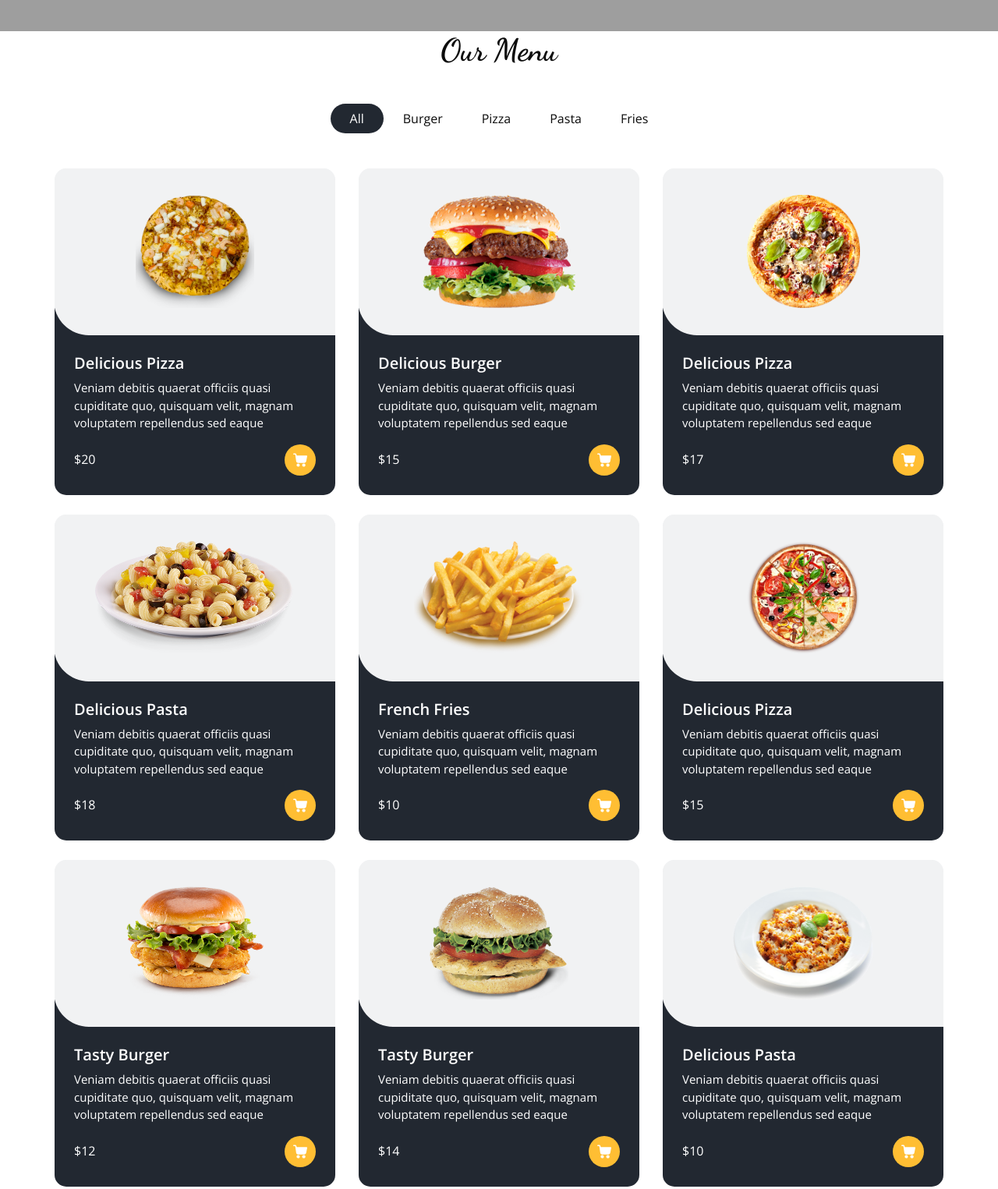
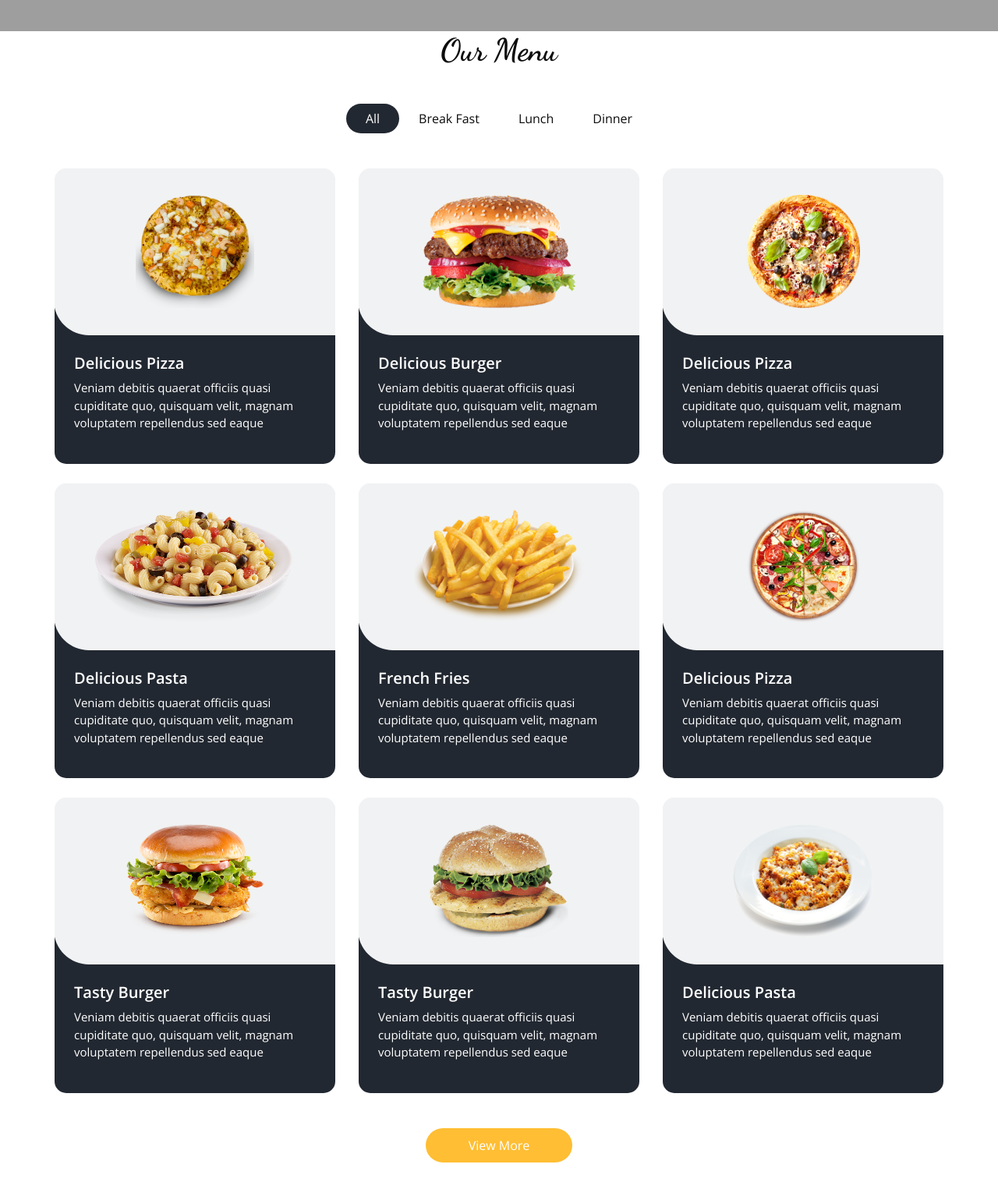
Before and after one commit to coderhub0825/food_commodity, a plain HTML site: page index.html in a window 1280 px wide. Shown: the part 760-2285 px from the top of the page at 78% size. Drawn offline with nearby package versions, Linux system fonts and the light colour scheme; some packages are replaced by stand-ins of ours; grey boxes are pictures that could not be loaded.

Commit message:
removed cards and price

```diff
--- a/index.html
+++ b/index.html
@@ -383,10 +383,10 @@
 
       <ul class="filters_menu">
         <li class="active" data-filter="*">All</li>
-        <li data-filter=".burger">Burger</li>
-        <li data-filter=".pizza">Pizza</li>
-        <li data-filter=".pasta">Pasta</li>
-        <li data-filter=".fries">Fries</li>
+        <li data-filter=".burger">Break Fast</li>
+        <li data-filter=".pizza">Lunch</li>
+        <li data-filter=".pasta">Dinner</li>
+        <!-- <li data-filter=".fries">Fries</li> -->
       </ul>
 
       <div class="filters-content">
@@ -404,7 +404,7 @@
                   <p>
                     Veniam debitis quaerat officiis quasi cupiditate quo, quisquam velit, magnam voluptatem repellendus sed eaque
                   </p>
-                  <div class="options">
+                  <!-- <div class="options">
                     <h6>
                       $20
                     </h6>
@@ -462,7 +462,7 @@
                         </g>
                       </svg>
                     </a>
-                  </div>
+                  </div> -->
                 </div>
               </div>
             </div>
@@ -480,7 +480,7 @@
                   <p>
                     Veniam debitis quaerat officiis quasi cupiditate quo, quisquam velit, magnam voluptatem repellendus sed eaque
                   </p>
-                  <div class="options">
+                  <!-- <div class="options">
                     <h6>
                       $15
                     </h6>
@@ -538,7 +538,7 @@
                         </g>
                       </svg>
                     </a>
-                  </div>
+                  </div> -->
                 </div>
               </div>
             </div>
@@ -556,7 +556,7 @@
                   <p>
                     Veniam debitis quaerat officiis quasi cupiditate quo, quisquam velit, magnam voluptatem repellendus sed eaque
                   </p>
-                  <div class="options">
+                  <!-- <div class="options">
                     <h6>
                       $17
                     </h6>
@@ -614,7 +614,7 @@
                         </g>
                       </svg>
                     </a>
-                  </div>
+                  </div> -->
                 </div>
               </div>
             </div>
@@ -632,7 +632,7 @@
                   <p>
                     Veniam debitis quaerat officiis quasi cupiditate quo, quisquam velit, magnam voluptatem repellendus sed eaque
                   </p>
-                  <div class="options">
+                  <!-- <div class="options">
                     <h6>
                       $18
                     </h6>
@@ -690,7 +690,7 @@
                         </g>
                       </svg>
                     </a>
-                  </div>
+                  </div> -->
                 </div>
               </div>
             </div>
@@ -708,7 +708,7 @@
                   <p>
                     Veniam debitis quaerat officiis quasi cupiditate quo, quisquam velit, magnam voluptatem repellendus sed eaque
                   </p>
-                  <div class="options">
+                  <!-- <div class="options">
                     <h6>
                       $10
                     </h6>
@@ -766,7 +766,7 @@
                         </g>
                       </svg>
                     </a>
-                  </div>
+                  </div> -->
                 </div>
               </div>
             </div>
@@ -784,7 +784,7 @@
                   <p>
                     Veniam debitis quaerat officiis quasi cupiditate quo, quisquam velit, magnam voluptatem repellendus sed eaque
                   </p>
-                  <div class="options">
+                  <!-- <div class="options">
                     <h6>
                       $15
                     </h6>
@@ -842,7 +842,7 @@
                         </g>
                       </svg>
                     </a>
-                  </div>
+                  </div> -->
                 </div>
               </div>
             </div>
@@ -860,7 +860,7 @@
                   <p>
                     Veniam debitis quaerat officiis quasi cupiditate quo, quisquam velit, magnam voluptatem repellendus sed eaque
                   </p>
-                  <div class="options">
+                  <!-- <div class="options">
                     <h6>
                       $12
                     </h6>
@@ -918,7 +918,7 @@
                         </g>
                       </svg>
                     </a>
-                  </div>
+                  </div> -->
                 </div>
               </div>
             </div>
@@ -936,7 +936,7 @@
                   <p>
                     Veniam debitis quaerat officiis quasi cupiditate quo, quisquam velit, magnam voluptatem repellendus sed eaque
                   </p>
-                  <div class="options">
+                  <!-- <div class="options">
                     <h6>
                       $14
                     </h6>
@@ -994,7 +994,7 @@
                         </g>
                       </svg>
                     </a>
-                  </div>
+                  </div> -->
                 </div>
               </div>
             </div>
@@ -1012,7 +1012,7 @@
                   <p>
                     Veniam debitis quaerat officiis quasi cupiditate quo, quisquam velit, magnam voluptatem repellendus sed eaque
                   </p>
-                  <div class="options">
+                  <!-- <div class="options">
                     <h6>
                       $10
                     </h6>
@@ -1070,7 +1070,7 @@
                         </g>
                       </svg>
                     </a>
-                  </div>
+                  </div> -->
                 </div>
               </div>
             </div>
```
